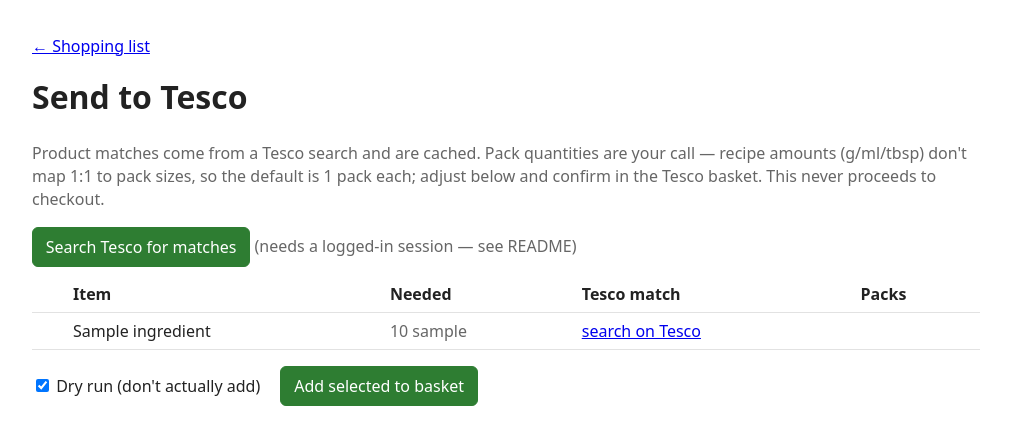
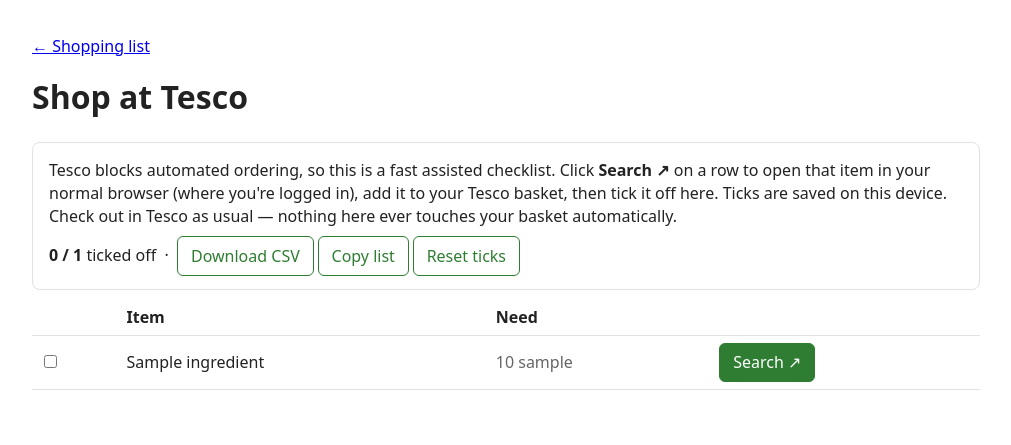
Before and after one commit to dqf4rvqv85-bot/MealPlan, a FastAPI app: page /tesco/review in a window 1280 px wide. Shown: the part 46-491 px from the top of the page, without its empty margins (134-1145 px from the left). Run offline with FastAPI, Linux system fonts and the light colour scheme; tables that the repository leaves empty hold one stand-in row (values such as "Sample post"); some libraries are stand-ins or nearby versions.

Commit message:
Tesco: assisted-manual checklist (Akamai blocks automated basket fill)
Live Tesco groceries is protected by Akamai Bot Manager and returns Access Denied
to Playwright (headless, headed, real-Chrome channel, and stealth all blocked).
Pivot the review page to a fast manual workflow: per-item 'Search' links that open
in the user's real browser, localStorage tick-off, progress counter, copy/CSV.
The automation code (basket.py / search+add routes) stays for a possible future
CDP-to-real-Chrome approach but is no longer surfaced.

```diff
--- a/app/templates/shopping.html
+++ b/app/templates/shopping.html
@@ -8,7 +8,7 @@
   {% if lines %}
     <p>
       <a class="btn secondary" href="/plan/shopping.csv">Download CSV</a>
-      <a class="btn" href="/tesco/review">Send to Tesco &rarr;</a>
+      <a class="btn" href="/tesco/review">Shop at Tesco &rarr;</a>
     </p>
     <table>
       <thead><tr><th>Item</th><th>Quantity</th><th>Used in</th></tr></thead>
--- a/app/templates/tesco_review.html
+++ b/app/templates/tesco_review.html
@@ -1,81 +1,78 @@
 {% extends "base.html" %}
-{% block title %}Send to Tesco — Mealplanner{% endblock %}
+{% block title %}Shop at Tesco — Mealplanner{% endblock %}
 {% block body %}
   <p><a href="/plan/shopping">&larr; Shopping list</a></p>
-  <h1>Send to Tesco</h1>
-
-  {% if error %}
-    <div class="card" style="border-color:#c62828;color:#c62828">{{ error }}</div>
-  {% endif %}
-
-  {% if results %}
-    <div class="card">
-      <strong>{{ "Dry run — nothing was added." if was_dry_run else "Basket update results" }}</strong>
-      <table style="margin-top:.5rem">
-        <thead><tr><th>Item</th><th>Qty</th><th>Result</th></tr></thead>
-        <tbody>
-          {% for r in results %}
-            <tr><td>{{ r.term }}</td><td>{{ r.quantity }}</td>
-                <td>{{ "✓ " if r.ok else "✗ " }}{{ r.detail }}</td></tr>
-          {% endfor %}
-        </tbody>
-      </table>
-    </div>
-  {% endif %}
+  <h1>Shop at Tesco</h1>
 
   {% if not rows %}
     <p class="muted">No shopping list yet — <a href="/plan">generate a meal plan</a> first.</p>
   {% else %}
-    <p class="muted">
-      Product matches come from a Tesco search and are cached. Pack quantities are
-      your call — recipe amounts (g/ml/tbsp) don't map 1:1 to pack sizes, so the
-      default is 1 pack each; adjust below and confirm in the Tesco basket. This
-      never proceeds to checkout.
+    <div class="card">
+      <p style="margin:.2rem 0">
+        Tesco blocks automated ordering, so this is a fast assisted checklist.
+        Click <strong>Search&nbsp;&#8599;</strong> on a row to open that item in your
+        normal browser (where you're logged in), add it to your Tesco basket, then
+        tick it off here. Ticks are saved on this device. Check out in Tesco as
+        usual — nothing here ever touches your basket automatically.
       </p>
+      <p style="margin:.5rem 0 0">
+        <strong><span id="done-count">0</span> / {{ rows|length }}</strong> ticked off
+        &nbsp;·&nbsp;
+        <a class="btn secondary" href="/plan/shopping.csv">Download CSV</a>
+        <button class="secondary" type="button" onclick="copyList()">Copy list</button>
+        <button class="secondary" type="button" onclick="resetTicks()">Reset ticks</button>
+      </p>
+    </div>
 
-    <form method="post" action="/tesco/search" style="margin:.6rem 0">
-      <button type="submit">Search Tesco for matches</button>
-      <span class="muted">(needs a logged-in session — see README)</span>
-    </form>
-
-    <form method="post" action="/tesco/add">
-      <table>
-        <thead>
-          <tr><th></th><th>Item</th><th>Needed</th><th>Tesco match</th><th>Packs</th></tr>
-        </thead>
+    <table id="shop-table">
+      <thead><tr><th></th><th>Item</th><th>Need</th><th></th></tr></thead>
       <tbody>
         {% for row in rows %}
-            <tr>
-              <td>
-                {% if row.match and row.match.product_url %}
-                  <input type="checkbox" name="include" value="{{ row.i }}" checked>
-                  <input type="hidden" name="url_{{ row.i }}" value="{{ row.match.product_url }}">
-                  <input type="hidden" name="term_{{ row.i }}" value="{{ row.line.display_name }}">
-                {% endif %}
-              </td>
-              <td>{{ row.line.display_name }}</td>
+          <tr data-key="{{ plan.id }}::{{ row.line.normalized_name }}">
+            <td><input type="checkbox" class="tick"></td>
+            <td class="item">{{ row.line.display_name }}</td>
             <td class="muted">{{ row.line.quantity_display }}</td>
             <td>
-                {% if row.match and row.match.product_url %}
-                  <a href="{{ row.match.product_url }}" target="_blank">{{ row.match.product_title or "product" }}</a>
-                  {% if row.match.pack_note %}<span class="muted">{{ row.match.pack_note }}</span>{% endif %}
-                {% else %}
-                  <a href="{{ row.search_link }}" target="_blank">search on Tesco</a>
-                {% endif %}
-              </td>
-              <td>
-                {% if row.match and row.match.product_url %}
-                  <input type="number" name="qty_{{ row.i }}" min="1" value="1">
-                {% endif %}
+              <a class="btn" href="{{ row.search_link }}" target="_blank" rel="noopener">Search &#8599;</a>
             </td>
           </tr>
         {% endfor %}
       </tbody>
     </table>
-      <p style="margin-top:1rem">
-        <label><input type="checkbox" name="dry_run" checked> Dry run (don't actually add)</label>
-        <button type="submit" style="margin-left:1rem">Add selected to basket</button>
-      </p>
-    </form>
+
+    <script>
+      (function () {
+        const rows = Array.from(document.querySelectorAll('#shop-table tbody tr'));
+        const countEl = document.getElementById('done-count');
+        function refresh() {
+          let done = 0;
+          rows.forEach(function (tr) {
+            const on = localStorage.getItem(tr.dataset.key) === '1';
+            tr.querySelector('.tick').checked = on;
+            tr.style.opacity = on ? 0.45 : 1;
+            if (on) done++;
+          });
+          countEl.textContent = done;
+        }
+        rows.forEach(function (tr) {
+          tr.querySelector('.tick').addEventListener('change', function (e) {
+            localStorage.setItem(tr.dataset.key, e.target.checked ? '1' : '0');
+            refresh();
+          });
+        });
+        window.resetTicks = function () {
+          rows.forEach(function (tr) { localStorage.removeItem(tr.dataset.key); });
+          refresh();
+        };
+        window.copyList = function () {
+          const txt = rows.map(function (tr) {
+            return tr.querySelector('.item').textContent.trim() + ' — '
+                 + tr.children[2].textContent.trim();
+          }).join('\n');
+          navigator.clipboard.writeText(txt);
+        };
+        refresh();
+      })();
+    </script>
   {% endif %}
 {% endblock %}
```
Lines whose indentation alone changed are shown as unchanged.
